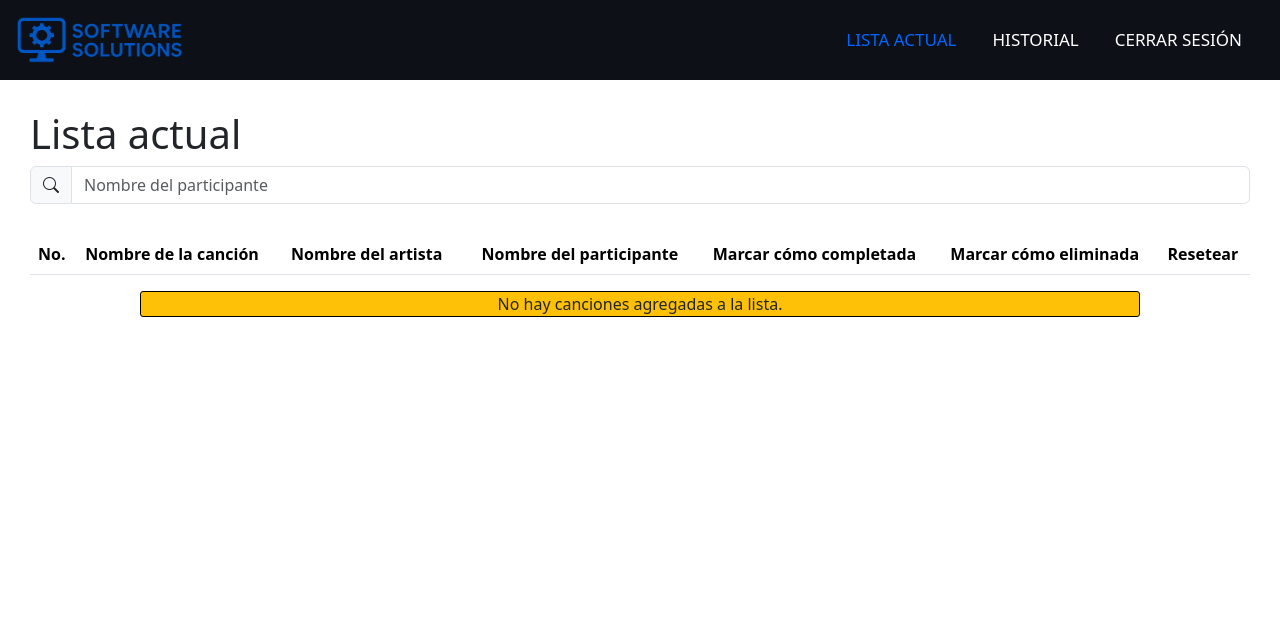
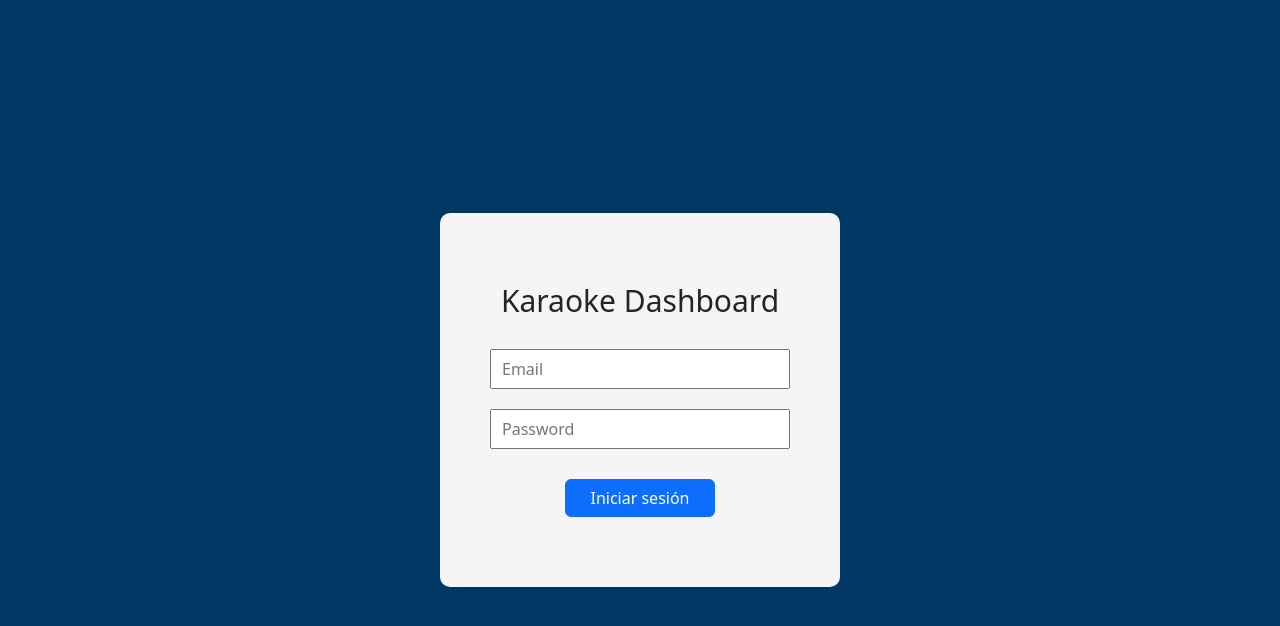
Before and after one commit to KPTote/karaoke-front, an Angular app: page /private in a window 1280 px wide. Before the commit this address led to /private/dashboard/current-list. Shown: the top 626 px of the page. Built offline with nearby package versions, Linux system fonts and the light colour scheme.

Commit message:
se crea auth

```diff
--- /dev/null
+++ b/src/app/components/loader/loader.component.ts
@@ -0,0 +1,34 @@
+import { Component } from '@angular/core';
+
+@Component({
+  selector: 'app-loader',
+  standalone: true,
+  imports: [],
+  template: `
+  <div class="spinner" aria-live="polite" aria-label="Cargando"></div>
+  `,
+  styles: `
+  .loader-container{
+    outline: 1px red solid;
+  }
+
+  .spinner{
+    width: 36px;
+    height: 36px;
+    border: 5px solid #fffc;
+    border-top-color: rgb(255, 0, 119);
+    border-radius: 100%;
+    animation: spin 1s infinite;
+  }
+
+  @keyframes spin{
+    to {
+      transform:rotate(360deg);
+    }
+  }
+
+  `
+})
+export class LoaderComponent {
+
+}
--- /dev/null
+++ b/src/app/private/pages/auth/auth.component.css
@@ -0,0 +1,83 @@
+.login-container {
+  display: grid;
+  place-items: center;
+  height: 100vh;
+  padding: 20px;
+  background-color: #003865;
+}
+
+.login__form-title {
+  text-align: center;
+  margin-top: 50px;
+}
+
+.login__form-title h1 {
+  font-size: 30px;
+}
+
+.login__form {
+  width: 100%;
+  max-width: 400px;
+  border-radius: 10px;
+  background-color: whitesmoke;
+}
+
+.login__form-inputs {
+  text-align: center;
+  padding: 0 10px;
+}
+
+.login__form-inputs .login__form-inputs-email input,
+.login__form-inputs .login__form-inputs-password input {
+  margin: 10px 0 10px;
+  width: 100%;
+  max-width: 300px;
+  height: 40px;
+  padding-left: 10px;
+}
+
+.login__form-errors{
+  width: 100%;
+  max-width: 300px;
+  text-align: start;
+  margin: 0 auto;
+}
+
+.login__form-errors_msg{
+  font-size: 14px;
+}
+
+.login__form-button {
+  text-align: center;
+  margin: 20px 0 50px;
+}
+
+.login__form-button button{
+  width: 100%;
+  max-width: 150px;
+}
+
+.login__form-unauthorized{
+  width: 100%;
+  padding-top: 15px;
+
+  span{
+    color: red;
+  }
+}
+
+.loader-container{
+  display: flex;
+  justify-content: center;
+}
+
+@media only screen and (min-width: 1024px) {
+
+  .login__form-title {
+    margin: 70px 0 20px;
+  }
+
+  .login__form-button {
+    margin: 20px 0 70px;
+  }
+}
--- /dev/null
+++ b/src/app/private/pages/auth/auth.component.html
@@ -0,0 +1,76 @@
+<div class="login-container">
+  <div class="login__form">
+    <div class="login__form-title">
+      <h1>Karaoke Dashboard</h1>
+    </div>
+
+    <form [formGroup]="loginForm" (ngSubmit)="onSubmit()">
+      <div class="login__form-inputs">
+        <div class="login__form-inputs-email">
+          <input
+            type="text"
+            formControlName="email"
+            placeholder="Email"
+            id="email"
+            autocomplete="off"
+          />
+
+          @if(email?.invalid && (email?.dirty || email?.touched)){
+          <div class="login__form-errors">
+            @if(email?.hasError('required')){
+            <span class="login__form-errors_msg"
+              >Por favor completa este campo</span
+            >
+            } @if(email?.hasError('email')){
+            <span class="login__form-errors_msg"
+              >Por favor introduce un correo electrónico válido</span
+            >
+            } @if(email?.hasError('maxlength')){
+            <span class="login__form-errors_msg">
+              El correo electrónico excede el límite de caracteres permitidos
+            </span>
+            }
+          </div>
+          }
+        </div>
+
+        <div class="login__form-inputs-password">
+          <input
+            type="password"
+            formControlName="password"
+            placeholder="Password"
+            id="password"
+          />
+
+          @if(password?.invalid && (password?.dirty || password?.touched)){
+          <div class="login__form-errors">
+            @if(password?.hasError('required')){
+            <span class="login__form-errors_msg"
+              >Por favor completa este campo</span
+            >
+            } @if(password?.hasError('minlength')){
+            <span class="login__form-errors_msg"
+              >La contraseña debe tener al menos 8 caracteres</span
+            >
+            }
+          </div>
+          }
+        </div>
+
+        @if(!isValidAccount){
+        <div class="login__form-unauthorized">
+          <span>{{ errorMessage }}</span>
+        </div>
+        }
+      </div>
+
+      <div class="login__form-button">
+        @if (!showLoader) {
+        <button type="submit" class="btn btn-primary">Iniciar sesión</button>
+        } @else {
+        <app-loader />
+        }
+      </div>
+    </form>
+  </div>
+</div>
--- /dev/null
+++ b/src/app/private/pages/auth/auth.component.ts
@@ -0,0 +1,50 @@
+import { Component, inject } from '@angular/core';
+import { FormControl, FormGroup, ReactiveFormsModule, Validators } from '@angular/forms';
+import { Router } from '@angular/router';
+import { LoaderComponent } from "../../../components/loader/loader.component";
+
+@Component({
+  selector: 'app-auth',
+  standalone: true,
+  imports: [ReactiveFormsModule, LoaderComponent],
+  templateUrl: './auth.component.html',
+  styleUrl: './auth.component.css'
+})
+export class AuthComponent {
+
+  maxLengthEmail = 100;
+  minLengthPass = 8;
+  isValidAccount = true;
+  errorMessage = '';
+  public showLoader = false;
+
+  public loginForm = new FormGroup({
+    email: new FormControl('', [Validators.required, Validators.maxLength(this.maxLengthEmail), Validators.email]),
+    password: new FormControl('', [Validators.required, Validators.minLength(this.minLengthPass)])
+  });
+
+  get email() {
+    return this.loginForm.get('email');
+  }
+
+  get password() {
+    return this.loginForm.get('password')
+  }
+
+  private readonly router = inject(Router);
+
+    onSubmit() {
+
+    if (!this.loginForm?.valid) return;
+
+    const email = this.email?.value ?? '';
+    const pass = this.password?.value ?? '';
+
+    console.log(email);
+    console.log(pass);
+
+
+
+  }
+
+}
--- a/src/app/private/pages/login/login.component.html
+++ /dev/null
@@ -1 +0,0 @@
-<p>login works!</p>
```
Also changed, not shown: src/app/private/pages/login/login.component.ts (deleted, +0 -12 lines), src/app/private/private.routes.ts (+5 -4 lines), src/app/private/pages/login/login.component.css (deleted), 2 other files (tests, documents, lock files or other folders).
